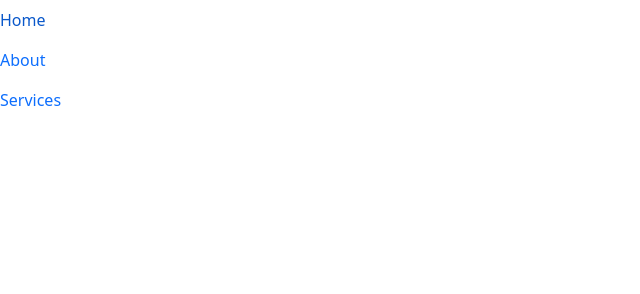
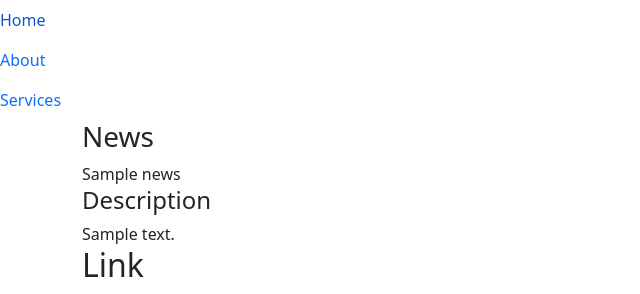
Before and after one commit to catekui/NEWS_API, a Flask app: template app/templates/index.html in a window 1280 px wide. Shown: the top 294 px of the page, without its empty margins (0-640 px from the left). Run offline with Flask 2, Linux system fonts and the light colour scheme; the template is opened without the code that fills it: most values are stand-ins (such as "Sample title", 1, 10 or a date in 2020).

```diff
--- a/app/__init__.py
+++ b/app/__init__.py
@@ -1,6 +1,9 @@
 from flask import Flask
+from .config import DevConfig
 
 #initializing application
 app = Flask(__name__)
 
+app.config.from_object(DevConfig)
+
 from app import views
--- a/app/templates/index.html
+++ b/app/templates/index.html
@@ -25,7 +25,20 @@
           <a class="nav-link" href="#">Services</a>
         </li>
       </ul>
+<!-- home page content -->
 
+<div class="container">
+    {% for news, description, link, i, time, content in content %}
+
+    <div><h3>News</h3>{{news}}</div>
+    <div><h4>Description</h4>{{description}}</div>
+    <div><h2>Link</h2>{{link}}</div>
+    <div><img src="{{i}}" alt=""></div>
+    <div><h5>Time</h5>{{time}}</div>
+    <div><h5>Content</h5>{{content}}</div>
+
+    {% endfor %}
+</div>
 
 
 
```
